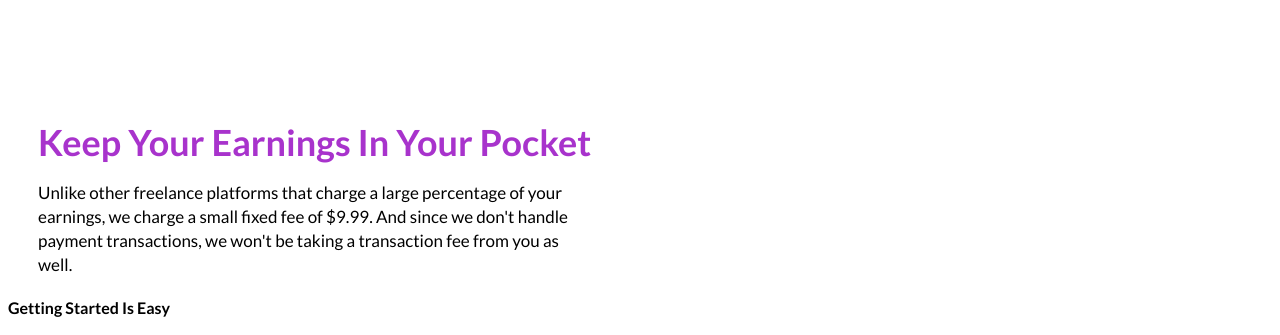
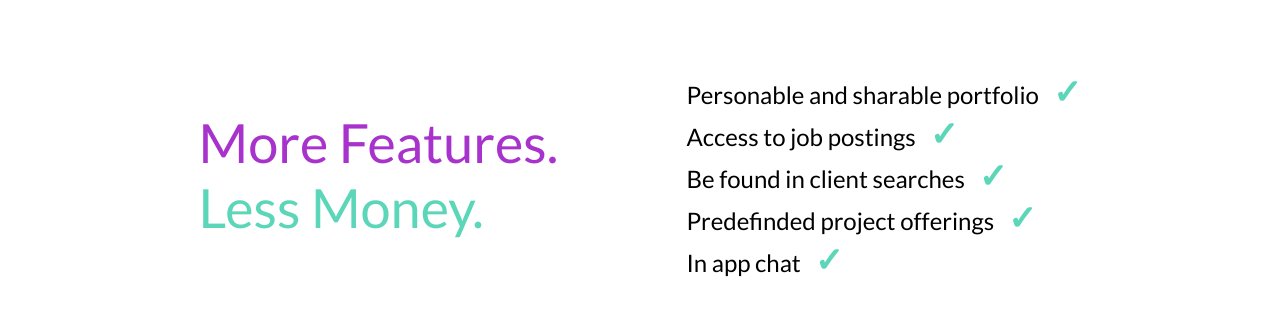
Before and after one commit to 05Dylan22/Freelance-Website, a React app: page / in a window 1280 px wide. Shown: the part 1012-1347 px from the top of the page. Built offline with nearby package versions, Linux system fonts and the light colour scheme.

Commit message:
Starting sign up

```diff
--- a/src/App.tsx
+++ b/src/App.tsx
@@ -1,12 +1,16 @@
 import React from "react"
 import { Route, Routes } from "react-router"
 import HomePage from "./Pages/HomePage"
+import SignUp from "./Pages/SignUp"
+import FreelancerMain from "./Pages/FreelancerMain"
 
 function App() {
   return (
     <>
       <Routes>
         <Route path="/" element={<HomePage/>}/>
+        <Route path="/signup" element={<SignUp/>}/>
+        <Route path="/free" element={<FreelancerMain/>}/>
       </Routes>
     </>
   )
--- a/src/Hooks/useObserver.tsx
+++ b/src/Hooks/useObserver.tsx
@@ -1,4 +1,5 @@
 const useObserver = (elements: Array<HTMLElement>) => {
+  //CREATE CUSTOM THRESHOLD AND ANIMATION ARGUMENTS
   const observer = new IntersectionObserver((entry) => {
     entry.forEach(entry => {
       if (!entry.isIntersecting) return
--- /dev/null
+++ b/src/PageElements/Features.tsx
@@ -0,0 +1,32 @@
+import { useRef, useEffect } from "react"
+import useObserver from "../Hooks/useObserver"
+import "../styles/Features.css"
+
+const Features = () => {
+  //CREATE AN ANIMATION WHEN THIS SECTION SHOWS
+  //THAT SLIDES EACH CHECK MARK IN ONE BY ONE
+  const feature1 = useRef<HTMLParagraphElement | null>(null)
+  const feature2 = useRef<HTMLParagraphElement | null>(null)
+  const feature3 = useRef<HTMLParagraphElement | null>(null)
+  const feature4 = useRef<HTMLParagraphElement | null>(null)
+  const feature5 = useRef<HTMLParagraphElement | null>(null)
+
+  useEffect(() => {
+    if (!feature1.current || !feature2.current || !feature3.current || !feature4.current || !feature5.current) return
+    useObserver([feature1.current, feature2.current, feature3.current, feature4.current, feature5.current])
+  })
+  return (
+    <section className="features-section">
+      <p><span className="features-t1">More Features.</span><br/><span className="features-t2">Less Money.</span></p>
+      <div className="show-features">
+        <p ref={feature1} className="feature">Personable and sharable portfolio<span>&#10003;</span></p>
+        <p ref={feature2} className="feature">Access to job postings<span>&#10003;</span></p>
+        <p ref={feature3} className="feature">Be found in client searches<span>&#10003;</span></p>
+        <p ref={feature4} className="feature">Predefinded project offerings<span>&#10003;</span></p>
+        <p ref={feature5} className="feature">In app chat<span>&#10003;</span></p>
+      </div>
+    </section>
+  )
+}
+
+export default Features
--- a/src/PageElements/HomePageNav.tsx
+++ b/src/PageElements/HomePageNav.tsx
@@ -8,7 +8,7 @@ const HomePageNav = () => {
       <img className="logo" src={Logo} alt="Company Logo" />
       <nav className="a-flex home-header-nav">
         <Link className="link-no-style nav-link btm-brdr" to={"/"}>Log In</Link>
-        <Link className="link-no-style nav-link brdr-shdow"  to={"/"}>Find Work</Link>
+        <Link className="link-no-style nav-link brdr-shdow"  to={"/signup"}>Sign Up</Link>
       </nav>
     </header>
   )
--- a/src/PageElements/StartingSteps.tsx
+++ b/src/PageElements/StartingSteps.tsx
@@ -2,7 +2,7 @@ const StartingSteps = () => {
   //alternate background colors of primary and suplement
   return (
     <section>
-      <h4>Getting Started Is Easy</h4>
+      {/* <h4>Getting Started Is Easy</h4> */}
       <div className="starting-step">
 
       </div>
--- /dev/null
+++ b/src/Pages/FreelancerMain.tsx
@@ -0,0 +1,9 @@
+const FreelancerMain = () => {
+  return (
+    <>
+    You successfully logged into the freelancer main page
+    </>
+  )
+}
+
+export default FreelancerMain
--- a/src/Pages/HomePage.tsx
+++ b/src/Pages/HomePage.tsx
@@ -1,26 +1,17 @@
 import HomePageNav from "../PageElements/HomePageNav"
 import HomeHero from "../PageElements/HomeHero"
 import Ways2FindWork from "../PageElements/Ways2FindWork"
-import useObserver from "../Hooks/useObserver"
-import { useEffect, useRef } from "react"
 import StartingSteps from "../PageElements/StartingSteps"
+import Features from "../PageElements/Features"
 
 const HomePage = () => {
-  const earningsContainer = useRef<HTMLDivElement | null>(null)
-  useEffect(() => {
-    if (!earningsContainer.current) return
-    useObserver([earningsContainer.current])
-  })
   return (
     <>
       <HomePageNav/>
       <HomeHero/>
       <Ways2FindWork/>
-      <div ref={earningsContainer} className="keep-earnings-container">
-        <h3 className="keep-earnings-title">Keep Your Earnings In Your Pocket</h3>
-        <p className="keep-earnings-p">Unlike other freelance platforms that charge a large percentage of your earnings, we charge a small fixed fee of $9.99. And since we don't handle payment transactions, we won't be taking a transaction fee from you as well.</p>
-      </div>
       <StartingSteps/>
+      <Features/>
     </>
   )
 }
--- /dev/null
+++ b/src/Pages/SignUp.tsx
@@ -0,0 +1,9 @@
+const SignUp = () => {
+  return (
+    <>
+    Sign up page
+    </>
+  )
+}
+
+export default SignUp
--- a/src/index.css
+++ b/src/index.css
@@ -94,26 +94,6 @@ body::-webkit-scrollbar {
   box-shadow: 0px 2px 0px rgba(0, 0, 0, 0.15);
 }
 
-.keep-earnings-container {
-  opacity: 0;
-  transform: translateY(25px);
-}
-
-.keep-earnings-title {
-  margin-left: 30px;
-  color: var(--primary-color);
-  font-size: 36px;
-  margin-bottom: 0;
-  margin-top: 150px;
-}
-
-.keep-earnings-p {
-  margin-left: 30px;
-  width: 550px;
-  font-size: 17px;
-  line-height: 24px;
-}
-
 @keyframes slideIn {
   0% {
     opacity: 0;
--- /dev/null
+++ b/src/styles/Features.css
@@ -0,0 +1,32 @@
+.features-section {
+  display: flex;
+  justify-content: space-around;
+  width: 80%;
+  margin: auto;
+  margin-top: 100px;
+  margin-bottom: 45px;
+  align-items: center;
+}
+
+.features-t1 {
+  font-size: 54px;
+  color: var(--primary-color);
+}
+
+.features-t2 {
+  font-size: 54px;
+  color: var(--suplement-color);
+}
+
+.feature > span {
+  text-align: center;
+  font-size: 34px;
+  font-weight: bolder;
+  margin-left: 14px;
+  color: var(--suplement-color);
+}
+
+.feature {
+  font-size: 24px;
+  margin: 0;
+}
```
